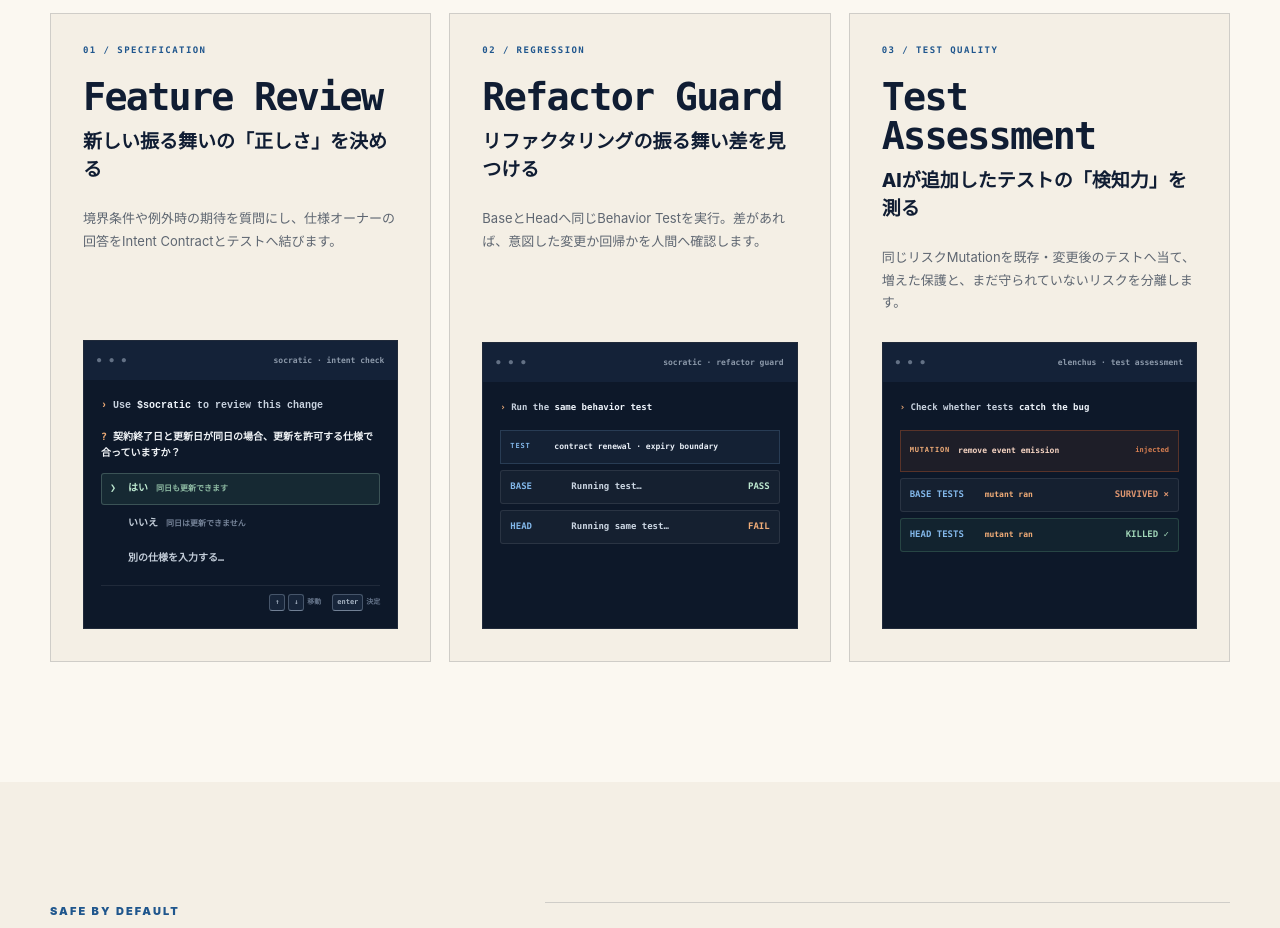
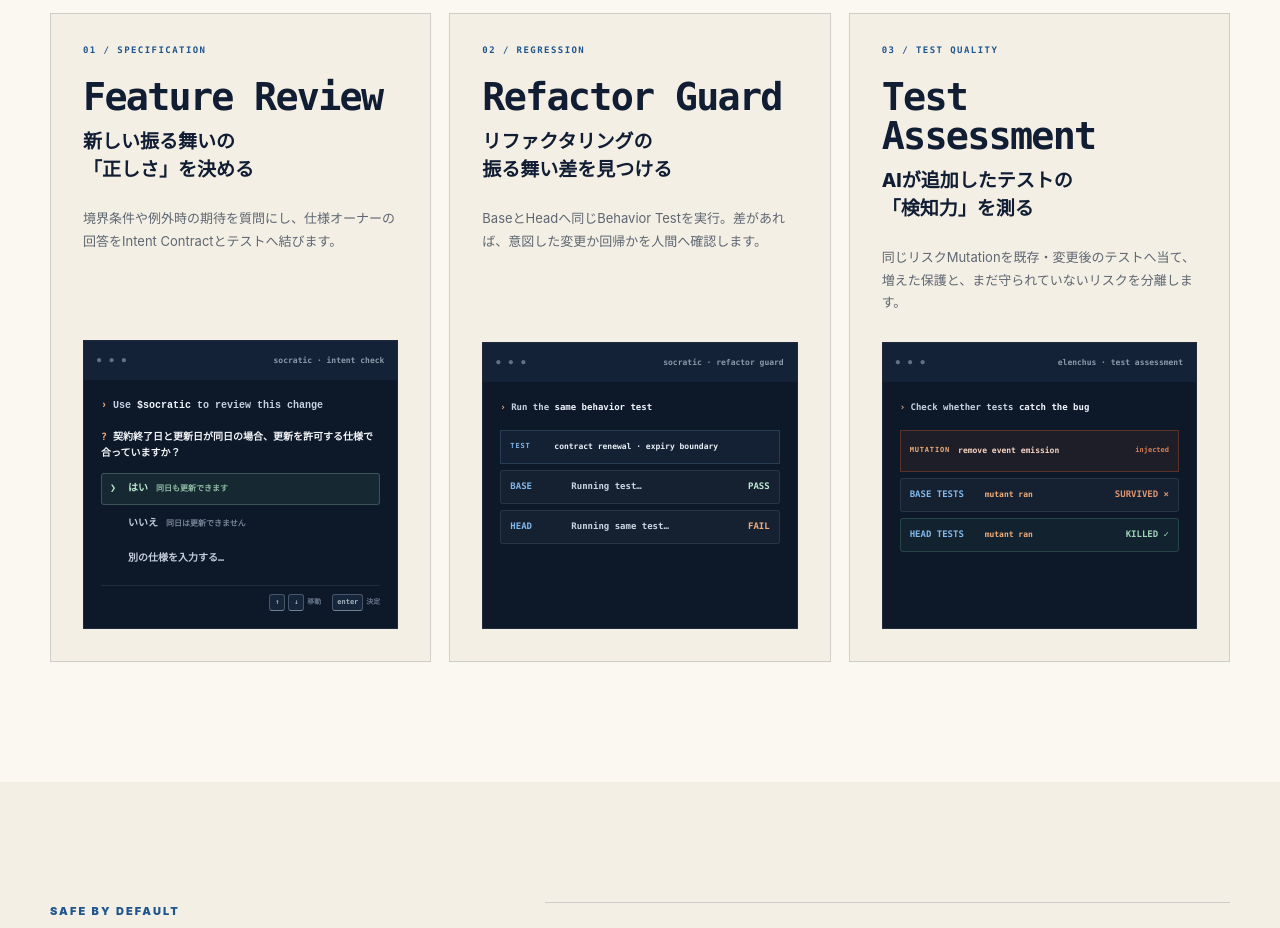
Before and after one commit to Shogo1222/socratic, a plain HTML site: page site/index.html in a window 1280 px wide. Shown: the part 3800-4728 px from the top of the page. Drawn offline with Linux system fonts and the light colour scheme; files whose address does not match are found by name.

Commit message:
Balance Japanese review mode headings

```diff
--- a/site/index.html
+++ b/site/index.html
@@ -241,7 +241,7 @@
             <article>
               <span class="case-label">01 / SPECIFICATION</span>
               <h3>Feature Review</h3>
-              <p class="case-ja">新しい振る舞いの「正しさ」を決める</p>
+              <p class="case-ja">新しい振る舞いの<br>「正しさ」を決める</p>
               <p>境界条件や例外時の期待を質問にし、仕様オーナーの回答をIntent Contractとテストへ結びます。</p>
               <div class="case-visual terminal-question" role="img" aria-label="ターミナル上で、境界条件の仕様が合っているかを選択式で確認する例">
                 <div class="case-terminal-bar"><i aria-hidden="true">● ● ●</i><span>socratic · intent check</span></div>
@@ -260,7 +260,7 @@
             <article>
               <span class="case-label">02 / REGRESSION</span>
               <h3>Refactor Guard</h3>
-              <p class="case-ja">リファクタリングの振る舞い差を見つける</p>
+              <p class="case-ja">リファクタリングの<br>振る舞い差を見つける</p>
               <p>BaseとHeadへ同じBehavior Testを実行。差があれば、意図した変更か回帰かを人間へ確認します。</p>
               <div class="case-visual animated-terminal compare-terminal" role="img" aria-label="同じBehavior TestをBaseとHeadへ順番に実行し、テスト結果の差を検出するターミナル">
                 <div class="case-terminal-bar"><i aria-hidden="true">● ● ●</i><span>socratic · refactor guard</span></div>
@@ -276,7 +276,7 @@
             <article>
               <span class="case-label">03 / TEST QUALITY</span>
               <h3>Test Assessment</h3>
-              <p class="case-ja">AIが追加したテストの「検知力」を測る</p>
+              <p class="case-ja">AIが追加したテストの<br>「検知力」を測る</p>
               <p>同じリスクMutationを既存・変更後のテストへ当て、増えた保護と、まだ守られていないリスクを分離します。</p>
               <div class="case-visual animated-terminal mutation-terminal" role="img" aria-label="同じMutationがBase Testsでは生き残り、Head Testsでは捕捉されることで追加テストの検知力を示すターミナル">
                 <div class="case-terminal-bar"><i aria-hidden="true">● ● ●</i><span>elenchus · test assessment</span></div>
```
